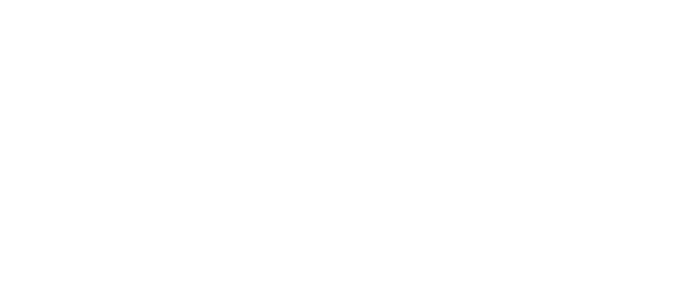
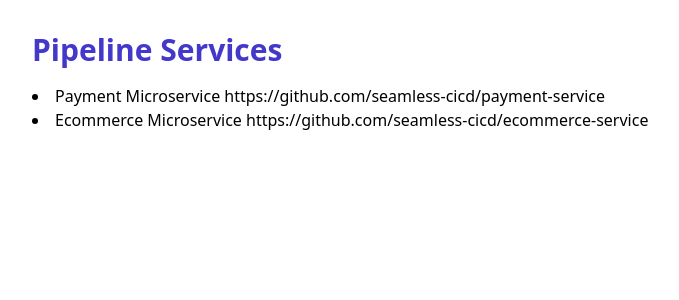
Before and after one commit to seamless-cicd/seamless-frontend, a React (Vite) app: page /services in a window 1280 px wide. Before the commit this address had no page. Shown: the top 300 px of the page, without its empty margins (0-679 px from the left). Built offline with nearby package versions, Linux system fonts and the light colour scheme.

Commit message:
feat: sample services displayed
- for the services page sample services data is showing
- this will eventually be fetched using axios and useEffect
- this behavior is modeled using sample data
- basic display only

```diff
--- a/src/App.tsx
+++ b/src/App.tsx
@@ -1,6 +1,7 @@
 import { BrowserRouter as Router, Route, Routes, Link } from 'react-router-dom';
 import Home from './components/Home';
 import PipelineSetUp from './components/PipelineSetUp';
+import Services from './components/Services';
 import ServiceSetUp from './components/ServiceSetUp';
 
 function App() {
@@ -11,6 +12,7 @@ function App() {
           <Route path="/" element={<Home />} />
           <Route path="/pipeline-set-up" element={<PipelineSetUp />} />
           <Route path="/service-set-up" element={<ServiceSetUp />} />
+          <Route path="/services" element={<Services />} />
         </Routes>
       </Router>
 
--- a/src/components/ServiceSetUp.tsx
+++ b/src/components/ServiceSetUp.tsx
@@ -1,3 +1,5 @@
+// To Do: create a service ID when this form is submitted either on backend or frontend. ID needed to identify single service
+
 import { useNavigate } from "react-router-dom";
 import { useForm } from "react-hook-form";
 import { yupResolver } from '@hookform/resolvers/yup';
@@ -37,7 +39,7 @@ const ServiceSetUp = () => {
   const onSubmit = (data: any) => {
     console.log(data, ' ... sending to API with axios');
     console.log('navigating to next step...')
-    // navigate('/next-step...');
+    navigate('/services');
   }
 
   return (
--- /dev/null
+++ b/src/components/Services.tsx
@@ -0,0 +1,47 @@
+import { useState, useEffect } from "react";
+
+const sampleServices = [
+  {
+    name: 'Payment Microservice',
+    repo: 'https://github.com/seamless-cicd/payment-service',
+    triggers: ['Merge into main', 'Open PR', 'Push to PR'],
+    serviceID: 't01 (retrieved)',
+  },
+  {
+    name: 'Ecommerce Microservice',
+    repo: 'https://github.com/seamless-cicd/ecommerce-service',
+    triggers: ['Merge into main'],
+    serviceID: 't02 (retrieved)',
+  },
+];
+
+interface ServiceType {
+  name: string;
+  repo: string;
+  triggers: string[];
+  serviceID: string;
+}
+
+const Services = () => {
+  const [services, setServices] = useState<ServiceType[]>([]);
+
+  useEffect(() => {
+    const fetchServices = async () => {
+      // normally you would go and get the data
+      // const result = await axios.get('backendURL')
+      setServices(sampleServices);
+    }
+    fetchServices();
+  }, []);
+
+  return (
+    <div className="mt-8 ml-8">
+      <h2 className="text-3xl text-indigo-700 font-extrabold mb-4">Pipeline Services</h2>
+      {services.map(service => {
+        return <li key={service.serviceID}>{service.name} {service.repo}</li>
+      })}
+    </div>
+  )
+}
+
+export default Services;
```
